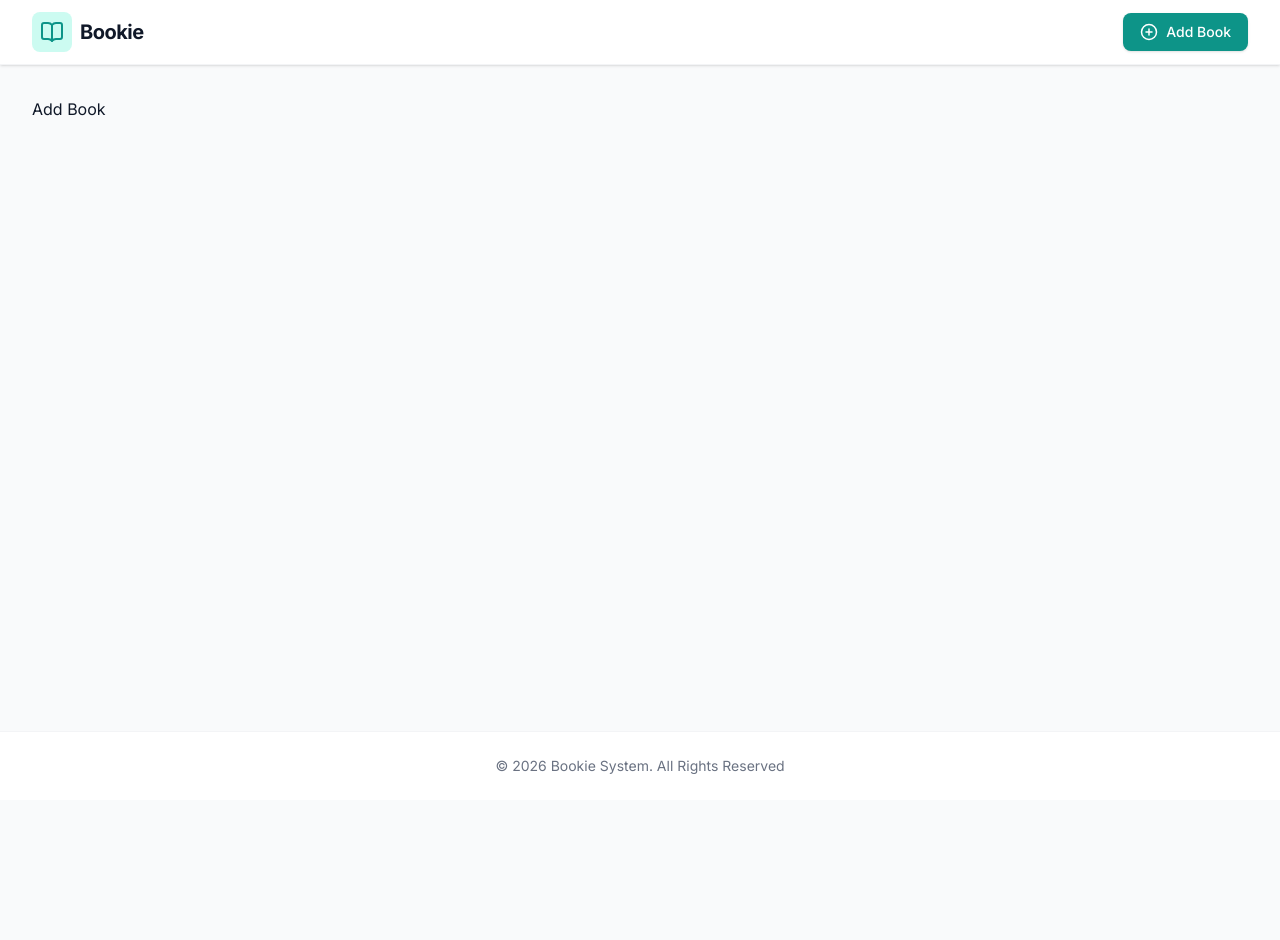
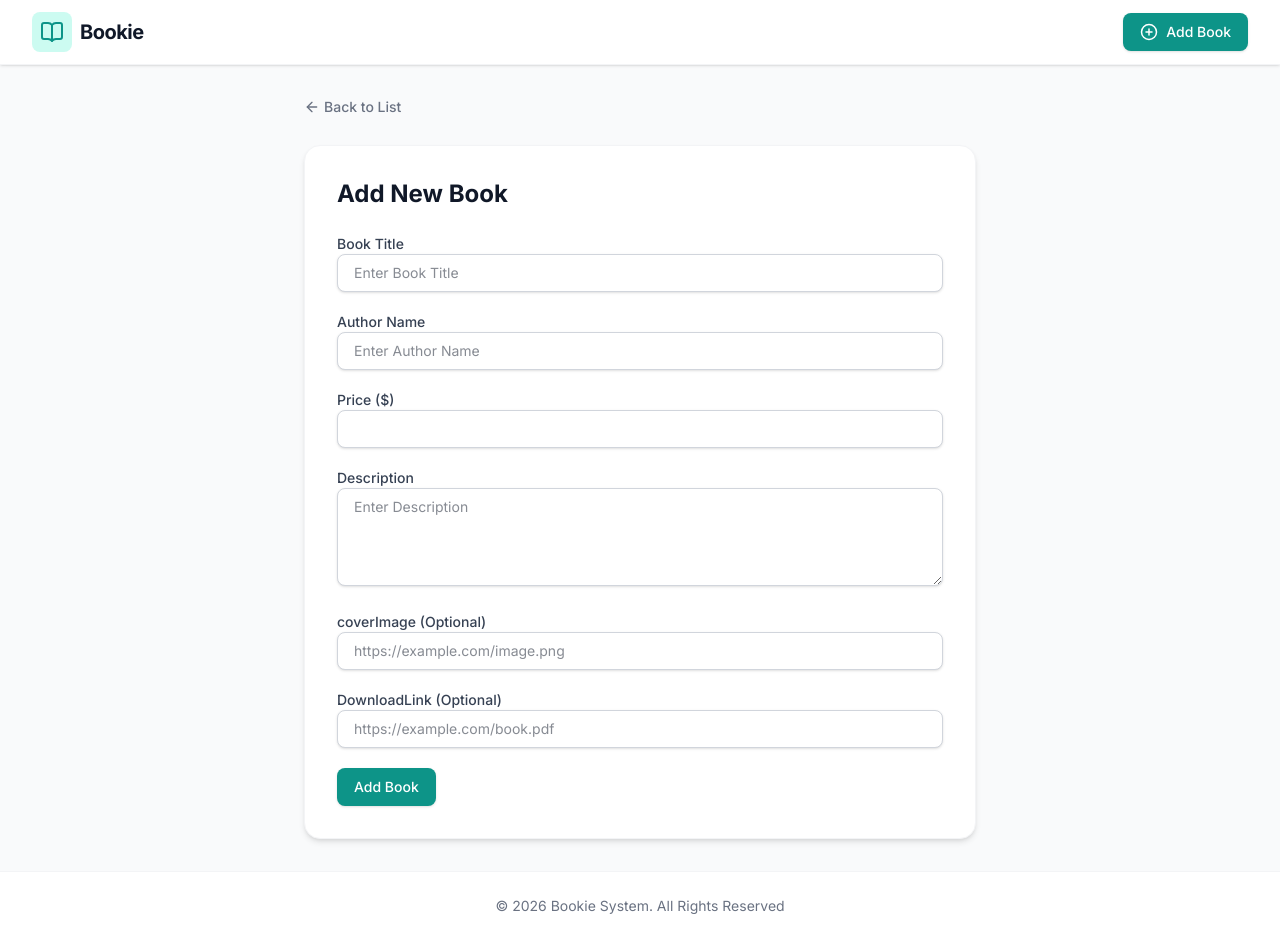
Before and after one commit to Abdiwali27/Bookie, a React app in the folder frontend/: page /add-book in a window 1280 px wide. Before the commit the page ends 800 px from the top, so only its background shows below. Built offline with nearby package versions, Linux system fonts and the light colour scheme; the HTML template or start-up script is replaced by a standard one.

Commit message:
addBook and fromBook

```diff
--- /dev/null
+++ b/frontend/src/components/BookFrom.jsx
@@ -0,0 +1,126 @@
+const BookFrom = () => {
+  return (
+    <form className="space-y-5">
+      <div>
+        <label
+          htmlFor="title"
+          className="block text-sm font-medium text-gray-700"
+        >
+          Book Title
+        </label>
+
+        <input
+          type="text"
+          id="title"
+          name="title"
+          required
+          value=""
+          className="input-field"
+          placeholder="Enter Book Title"
+        />
+      </div>
+
+      <div>
+        <label
+          htmlFor="Author"
+          className="block text-sm font-medium text-gray-700"
+        >
+          Author Name
+        </label>
+
+        <input
+          type="text"
+          id="Author"
+          name="Author"
+          required
+          value=""
+          className="input-field"
+          placeholder="Enter Author Name"
+        />
+      </div>
+
+      <div>
+        <label
+          htmlFor="Price"
+          className="block text-sm font-medium text-gray-700"
+        >
+          Price ($)
+        </label>
+
+        <input
+          type="Number"
+          id="Price"
+          name="Price"
+          min="0"
+          step={0.01}
+          required
+          value=""
+          className="input-field"
+        />
+      </div>
+
+      <div>
+        <label
+          htmlFor="Description"
+          className="block text-sm font-medium text-gray-700"
+        >
+          Description
+        </label>
+
+        <textarea
+          type="Number"
+          id="Description"
+          name="Description"
+          rows="4"
+          required
+          value=""
+          className="input-field"
+          placeholder="Enter Description"
+        />
+      </div>
+
+      <div>
+        <label
+          htmlFor="coverImage"
+          className="block text-sm font-medium text-gray-700"
+        >
+          coverImage (Optional)
+        </label>
+
+        <input
+          type="url"
+          id="coverImage"
+          name="coverImage"
+          value=""
+          className="input-field"
+          placeholder="https://example.com/image.png"
+        />
+      </div>
+
+      <div>
+        <label
+          htmlFor="DownloadLink"
+          className="block text-sm font-medium text-gray-700"
+        >
+          DownloadLink (Optional)
+        </label>
+
+        <input
+          type="url"
+          id="DownloadLink"
+          name="DownloadLink"
+          value=""
+          className="input-field"
+          placeholder="https://example.com/book.pdf"
+        />
+      </div>
+      <div>
+        <button type="submit" className="btn btn-primary w-full sm:w-auto min-w-[120px">
+          Add Book
+        </button>
+      </div>
+    </form>
+  );
+};
+
+export default BookFrom;
--- a/frontend/src/pages/AddBook.jsx
+++ b/frontend/src/pages/AddBook.jsx
@@ -1,8 +1,27 @@
+import { Link } from "react-router-dom"
+import { ArrowLeft } from "lucide-react"
+import BookFrom from "../components/BookFrom.jsx"
+
 const AddBook = () => {
   return (
-    <div>
-      Add Book
-    </div>
+    <div className="max-w-2xl mx-auto animate-in slide-in-from-bottom-4 duration-500">
+  <div className="mb-6">
+    <Link
+      className="inline-flex items-center text-sm font-medium text-gray-500 hover:text-brand-600 transition-colors"
+      to="/"
+    >
+      <ArrowLeft size={16} className="mr-1" />
+      Back to List
+    </Link>
+  </div>
+
+  <div className="bg-white p-8 rounded-2xl shadow-md border border-gray-100">
+  <h1 className="text-2xl font-bold text-gray-900 mb-6">
+    Add New Book
+  </h1>
+   <BookFrom/>
+</div>
+</div>
   )
 }
 
--- a/frontend/src/pages/BookDetails.jsx
+++ b/frontend/src/pages/BookDetails.jsx
@@ -1,7 +1,7 @@
 import { useEffect } from "react";
 import { useDispatch, useSelector } from "react-redux";
 import { fetchBook } from "../Redux/API/bookslice";
-import { Link, useParams } from "react-router-dom";
+import { Link, useNavigate, useParams } from "react-router-dom";
 import {
   Edit2,
   ArrowLeft,
@@ -9,12 +9,14 @@ import {
   Calendar,
   DollarSign,
   Download,
+  Loader2,
 } from "lucide-react";
 
 const BookDetails = () => {
   const {id} = useParams()
 
   const dispatch = useDispatch();
+  const navigate = useNavigate();
 
   const { currentBook, isLoading, isError, message } = useSelector(
     (state) => state.books,
@@ -26,8 +28,20 @@ const BookDetails = () => {
     }
   }, [id, dispatch]);
 
+  useEffect(()=>{
+    if(isError &&!currentBook){
+    navigate('/')
+    }
+  },[isError,message,currentBook])
+
   if (isLoading || !currentBook) {
-    return <h1>loading</h1>;
+  return <div className="flex flex-col gap-10 justify-center items-center p-4">
+    <Loader2 className="animate-spin text-brand-600" size={40} />
+
+    <p className="text-gray-500 font-medium">
+      Loading ...
+    </p>
+  </div>
   }
 
   return (
```
